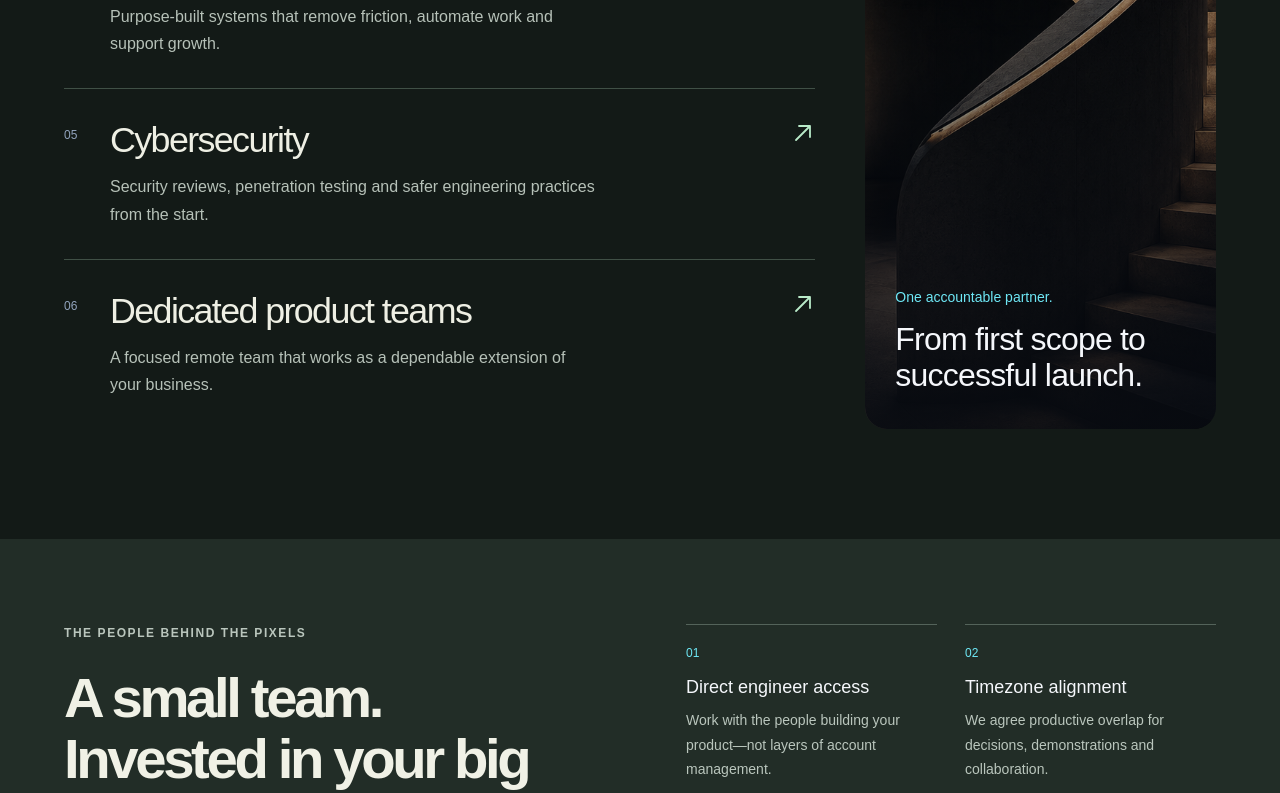
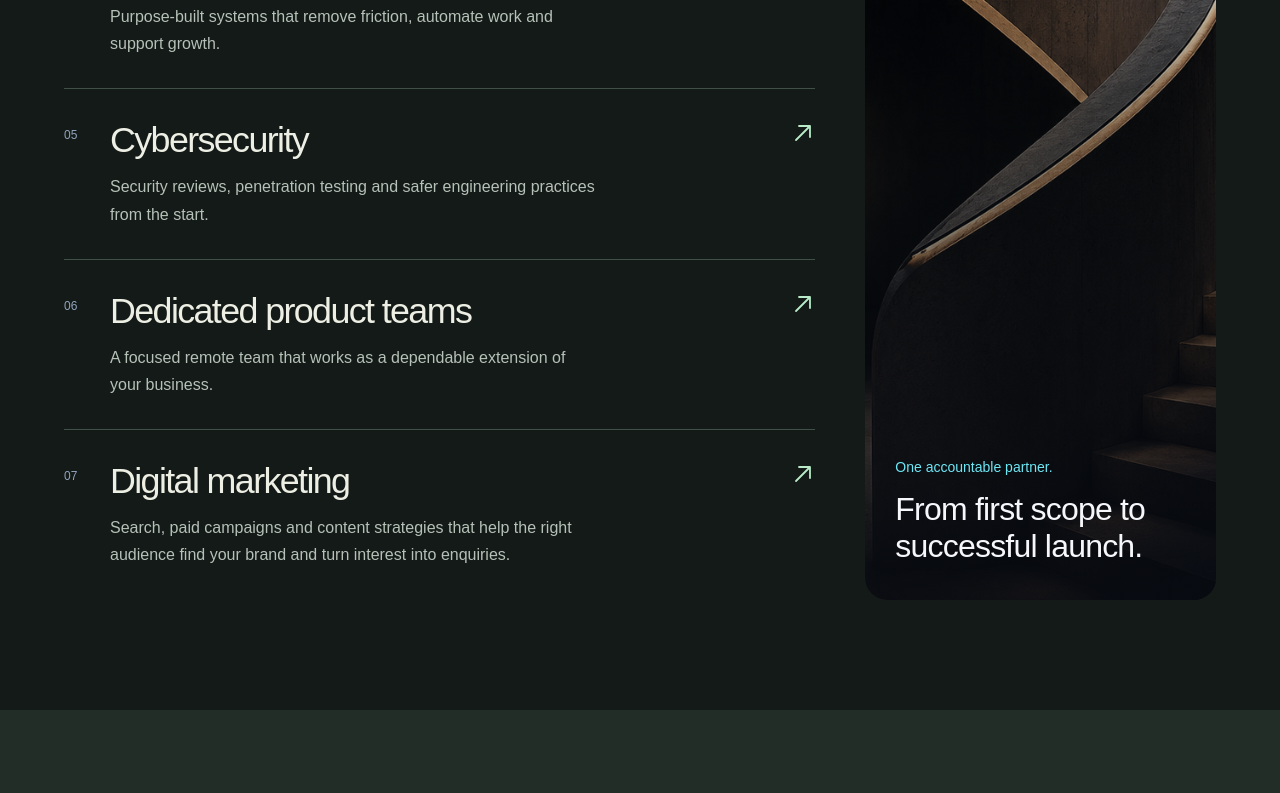
Before and after one commit to h2svolt/h2s, a React (Vite) app: page / in a window 1280 px wide. Shown: the part 4136-4929 px from the top of the page. Built offline with nearby package versions, Linux system fonts and the light colour scheme.

Commit message:
Add digital marketing to services

```diff
--- a/src/App.jsx
+++ b/src/App.jsx
@@ -12,6 +12,7 @@ const services = [
   ["04", "Custom software", "Purpose-built systems that remove friction, automate work and support growth."],
   ["05", "Cybersecurity", "Security reviews, penetration testing and safer engineering practices from the start."],
   ["06", "Dedicated product teams", "A focused remote team that works as a dependable extension of your business."],
+  ["07", "Digital marketing", "Search, paid campaigns and content strategies that help the right audience find your brand and turn interest into enquiries."],
 ];
 
 const models = [
```
